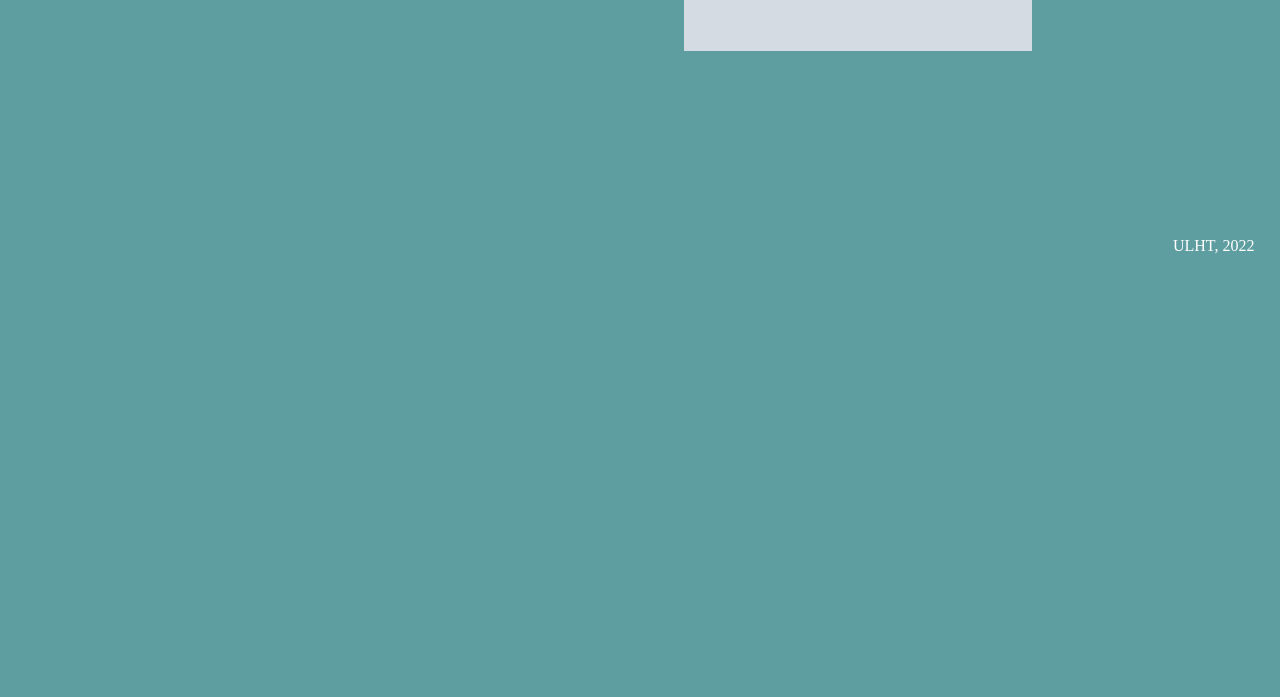
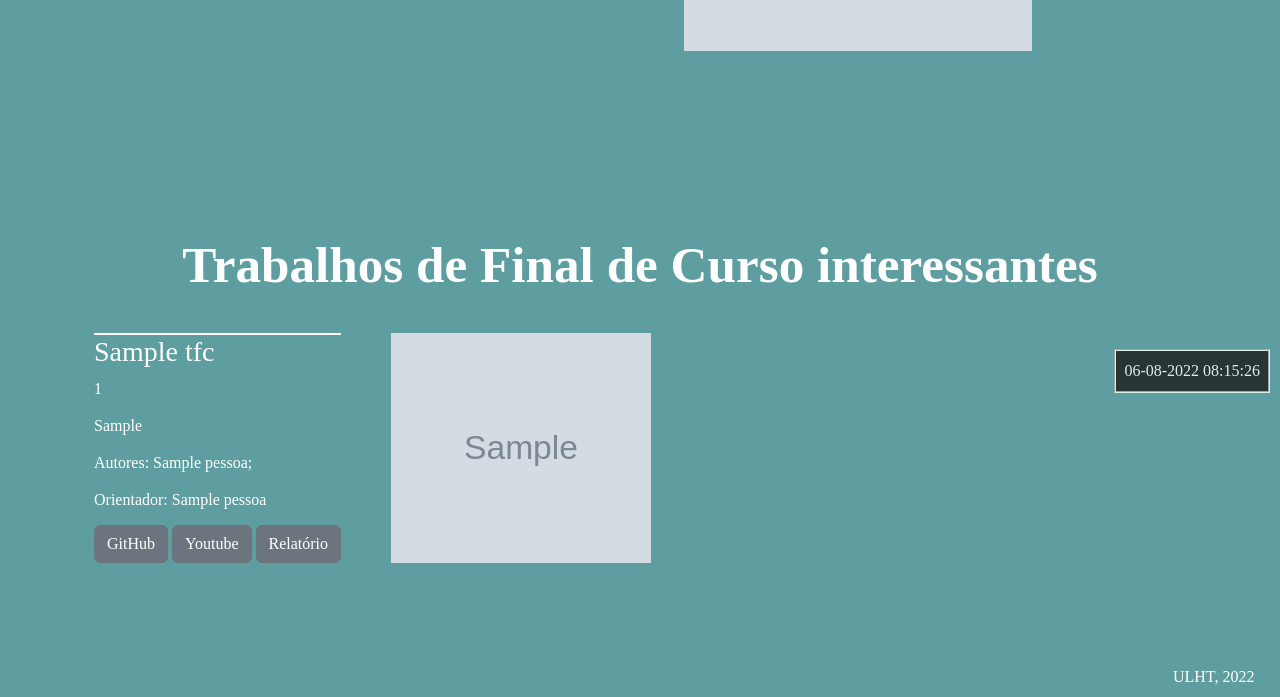
Before and after one commit to Rodrigo-Eira/portfolio, a Django app: page /projetos in a window 1280 px wide. Shown: the part 384-1081 px from the top of the page. Before the commit the page ends 638 px from the top, so only its background shows below. Run offline with Django 4.2, Linux system fonts and the light colour scheme; tables that the repository leaves empty hold one stand-in row (values such as "Sample post"); grey boxes marked "Sample" are stand-in pictures; parts of the project's set-up code (start-up, migrations or seed data) failed here and were passed over.

Commit message:
alteracoes

```diff
--- a/portfolio/forms.py
+++ b/portfolio/forms.py
@@ -5,6 +5,7 @@
 from .models import Cadeira
 from .models import Noticia
 from .models import Tecnologia
+
 
 
 class PostForm(ModelForm):
--- a/portfolio/models.py
+++ b/portfolio/models.py
@@ -58,7 +58,7 @@
     decricao = models.CharField(max_length=2000)
     acronimo = models.CharField(max_length=20)
     ano = models.IntegerField()
-    criador = models.ManyToManyField(Pessoa)
+    criador = models.ManyToManyField(Pessoa, related_name='criador')
     link = models.URLField("Site Oficial", max_length=200, null=True, blank=True)
     logotipo = models.ImageField(upload_to=resolution_path_tecnologias, null=True, blank=True)
 
@@ -89,15 +89,18 @@
 
 
 class TFC(models.Model):
-    nome = models.CharField(max_length=20)
+    nome = models.CharField(max_length=50)
     ano_realizacao = models.IntegerField()
     resumo = models.TextField()
-    autor = models.ForeignKey(Pessoa, on_delete=models.CASCADE, related_name='autor', null=True)
-    orientador = models.ForeignKey(Pessoa, on_delete=models.CASCADE, related_name='orentador', null=True)
+    autores = models.ManyToManyField(Pessoa, blank=True, related_name='autores')
+    orientador = models.ForeignKey(Pessoa, on_delete=models.CASCADE, related_name='orientador', null=True)
     youtube = models.URLField("Youtube", max_length=200, null=True, blank=True)
     gitHub = models.URLField("GitHub", max_length=200, null=True, blank=True)
     relatorio = models.URLField("Relatório", max_length=200, null=True, blank=True)
     imagem = models.ImageField(upload_to=resolution_path_tfc, null=True, blank=True)
+
+    def __str__(self):
+        return self.nome[:50]
 
 
 class Projeto(models.Model):
--- a/portfolio/static/portfolio/css/estilos.css
+++ b/portfolio/static/portfolio/css/estilos.css
@@ -48,6 +48,7 @@
     justify-content: flex-end;
     padding: 0 2vw;
     align-items: center;
+    z-index: 0
 }
 
 nav a:hover {
@@ -69,3 +70,16 @@
     background-color: darkcyan;
 
 }
+
+#time {
+    position: fixed;
+    border: 2px groove #fff;
+    padding: 8px;
+    max-width: 18%;
+    right: 10px;
+    bottom: 10px;
+    z-index: 999;
+    background-color: #1b1b1b;
+    cursor: pointer;
+    opacity: 80%;
+}
--- a/portfolio/static/portfolio/css/home.css
+++ b/portfolio/static/portfolio/css/home.css
@@ -9,7 +9,7 @@
     padding: 100px;
     background-color: #00758f;
     color: white;
-    opacity: 80%;
+    opacity: 100%;
 }
 
 main > h1 {
@@ -30,7 +30,7 @@
 footer{
     background-color: #00758f;
     color: white;
-    opacity: 80%;
+    opacity: 100%;
 }
 
 .texto {
--- a/portfolio/static/portfolio/css/projetos.css
+++ b/portfolio/static/portfolio/css/projetos.css
@@ -92,3 +92,21 @@
     width: 55%;
     height: 55%;
 }
+
+.tfc {
+    display: flex;
+    gap: 10px;
+    padding: 10px;
+}
+
+.tfc img {
+    margin: 20px;
+    width: 23%;
+}
+
+
+
+.resumo {
+    border-top: 2px solid #fff;
+    margin: 20px;
+}
--- a/portfolio/templates/portfolio/layout.html
+++ b/portfolio/templates/portfolio/layout.html
@@ -2,12 +2,47 @@
 {% load static %}
 <html lang="en">
 <head>
+    <script>
+        function busca_tempo() {
+            var refresh = 1000; // Refresh rate in milli seconds
+            mytime = setTimeout('estilo_tempo()', refresh)
+        }
+
+        function estilo_tempo() {
+            var x = new Date()
+            var mes = x.getMonth() + 1;
+            var dia = x.getDate();
+            var ano = x.getFullYear();
+            if (mes < 10) {
+                mes = '0' + mes;
+            }
+            if (dia < 10) {
+                dia = '0' + dia;
+            }
+
+            var hora = x.getHours();
+            var minuto = x.getMinutes();
+            var segundo = x.getSeconds();
+            if (hora < 10) {
+                hora = '0' + hora;
+            }
+            if (minuto < 10) {
+                minuto = '0' + minuto;
+            }
+            if (segundo < 10) {
+                segundo = '0' + segundo;
+            }
+            const relogio = mes + '-' + dia + '-' + ano + ' ' + hora + ':' + minuto + ':' + segundo
+            document.getElementById('clock').innerHTML = relogio;
+            busca_tempo();
+        }
+    </script>
     <meta charset="UTF-8">
     <title>Rodrigo Eira</title>
     {% load static %}
     <link rel="stylesheet" href="{% static 'portfolio/css/estilos.css' %}">
 </head>
-<body>
+<body onload=estilo_tempo()>
 <header>
     <a href="{% url 'portfolio:home' %}" class="nome">
         <div>Rodrigo Eira</div>
@@ -27,9 +62,11 @@
             <a href="{% url 'portfolio:login' %} " class="login">Login</a>
         {% endif %}
     </nav>
+
 </header>
 
 <main>
+    <p id="time"><span id="clock"></span></p>
     {% block main %}
     {% endblock main %}
 </main>
--- a/portfolio/templates/portfolio/projetos.html
+++ b/portfolio/templates/portfolio/projetos.html
@@ -32,5 +32,31 @@
             <a href="{% url 'portfolio:projetos_novo_projeto' %}" class="btn btn-success btn-block">Novo Projeto</a>
         {% endif %}
     </div>
+    <br>
+    <br>
+    <br>
+    <div class="tfcs">
+        <h1 class="center">Trabalhos de Final de Curso interessantes</h1>
+        {% for tfc in tfcs %}
+            <div class="tfc">
+                <div class="resumo">
+                    <h3>{{ tfc.nome }}</h3>
+                    <p>{{ tfc.ano_realizacao }}</p>
+                    <p>{{ tfc.resumo }}</p>
+                    <p>Autores:
+                        {% for autor in tfc.autores.all %}
+                            {{ autor.nome }};
+                        {% endfor %}
+                    </p>
+                    <p>Orientador: {{ tfc.orientador }}</p>
+                    <a href="{{ tfc.gitHub }}" class="btn btn-secondary">GitHub</a>
+                    <a href="{{ tfc.youtube }}" class="btn btn-secondary">Youtube</a>
+                    <a href="{{ tfc.relatorio }}" class="btn btn-secondary">Relatório</a>
+                </div>
+                <img src="{{ tfc.imagem.url }}">
+
+            </div>
+        {% endfor %}
+    </div>
     </body>
 {% endblock %}
--- a/portfolio/views.py
+++ b/portfolio/views.py
@@ -14,6 +14,7 @@
 from .models import Noticia
 from .models import Pessoa
 from .models import PontuacaoQuizz
+from .models import TFC
 
 from .forms import PostForm
 from .forms import CadeiraForm
@@ -112,7 +113,8 @@
 
 
 def projetos_page_view(request):
-    context = {'projetos': Projeto.objects.all()}
+    context = {'projetos': Projeto.objects.all(),
+               'tfcs': TFC.objects.all()}
     return render(request, 'portfolio/projetos.html', context)
 
 
@@ -150,9 +152,10 @@
 
 
 def quizz_page_view(request):
-    if request.method == 'POST':
+    if request.method == 'POST' and request.POST['nome'] != '':
         n = request.POST['nome']
         p = 0
+
         if request.POST['opcao'] == 'CSS':
             p = p + 1
         if request.POST['opcao1'] == '2005':
@@ -189,7 +192,12 @@
 
 
 def web_page_view(request):
-    context = {'tecnologias': Tecnologia.objects.all(),
+    elementos = Tecnologia.objects.all()
+
+    for elemento in elementos:
+        elemento.__dict__["criador"] = list(Pessoa.objects.filter(criador__id=elemento.id))
+
+    context = {'tecnologias': elementos,
                'noticias': Noticia.objects.all()}
     return render(request, 'portfolio/web.html', context)
 
```
Also changed, not shown: portfolio/templates/portfolio/quizz.html (+5 -5 lines), portfolio/templates/portfolio/web.html (+5 -3 lines). Lines whose indentation alone changed are shown as unchanged.
